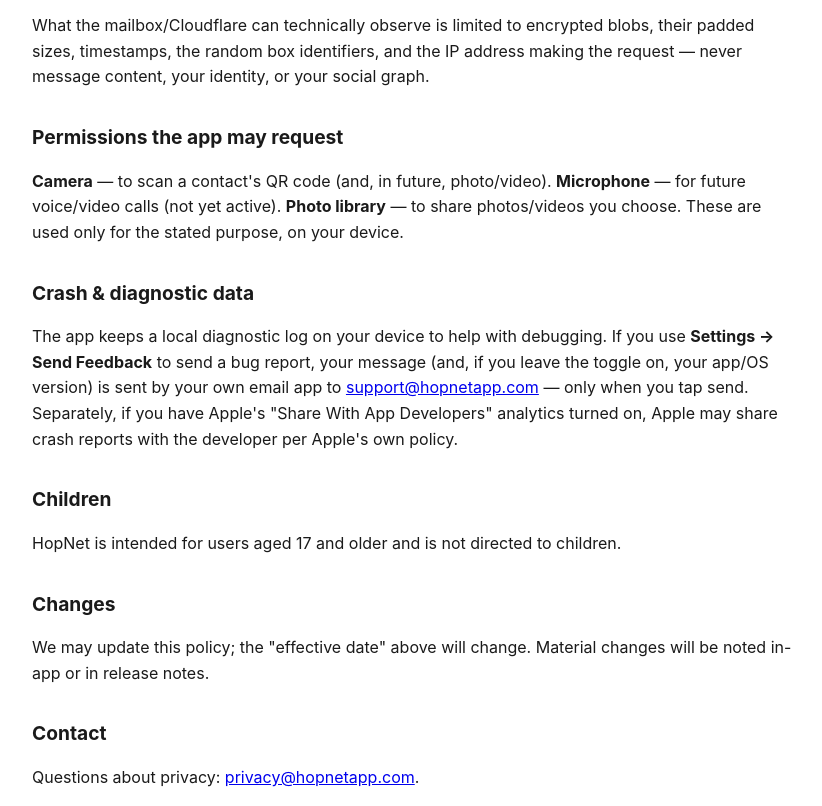
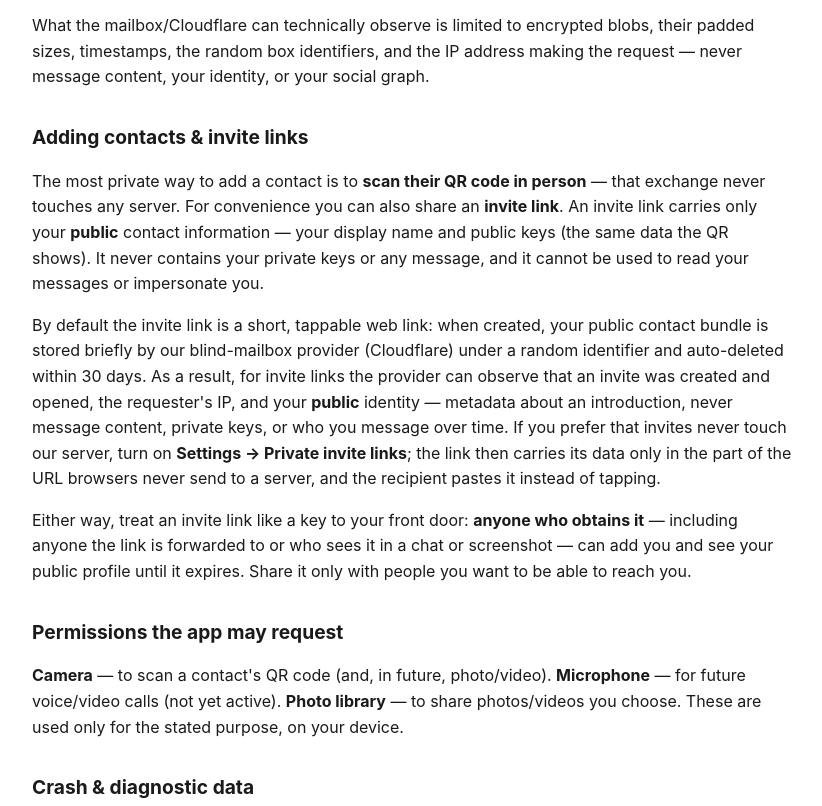
Before and after one commit to hopnet-messenger/hopnet-messenger.github.io, a plain HTML site: page privacy.html in a window 1280 px wide. Shown: the part 1468-2274 px from the top of the page, without its empty margins (228-1050 px from the left). Drawn offline with Linux system fonts and the light colour scheme.

Commit message:
Privacy: disclose invite links (server-backed short link + Private invite links opt-out); bump effective date to 26 Jun 2026

```diff
--- a/privacy.html
+++ b/privacy.html
@@ -21,7 +21,7 @@
 </head>
 <body>
 <h1>HopNet — Privacy Policy</h1>
-<p class="meta">Effective date: 18 June 2026 · Contact: <a href="mailto:privacy@hopnetapp.com">privacy@hopnetapp.com</a></p>
+<p class="meta">Effective date: 26 June 2026 · Contact: <a href="mailto:privacy@hopnetapp.com">privacy@hopnetapp.com</a></p>
 
 <p class="lead">HopNet is a private, end-to-end-encrypted messenger with
 <strong>no accounts and no phone number</strong>. You add contacts in person by
@@ -83,6 +83,27 @@
 their padded sizes, timestamps, the random box identifiers, and the IP address making
 the request — never message content, your identity, or your social graph.</p>
 
+<h2>Adding contacts &amp; invite links</h2>
+<p>The most private way to add a contact is to <strong>scan their QR code in
+person</strong> — that exchange never touches any server. For convenience you can
+also share an <strong>invite link</strong>. An invite link carries only your
+<strong>public</strong> contact information — your display name and public keys (the
+same data the QR shows). It never contains your private keys or any message, and it
+cannot be used to read your messages or impersonate you.</p>
+<p>By default the invite link is a short, tappable web link: when created, your public
+contact bundle is stored briefly by our blind-mailbox provider (Cloudflare) under a
+random identifier and auto-deleted within 30 days. As a result, for invite links the
+provider can observe that an invite was created and opened, the requester's IP, and
+your <strong>public</strong> identity — metadata about an introduction, never message
+content, private keys, or who you message over time. If you prefer that invites never
+touch our server, turn on <strong>Settings → Private invite links</strong>; the link
+then carries its data only in the part of the URL browsers never send to a server, and
+the recipient pastes it instead of tapping.</p>
+<p>Either way, treat an invite link like a key to your front door: <strong>anyone who
+obtains it</strong> — including anyone the link is forwarded to or who sees it in a
+chat or screenshot — can add you and see your public profile until it expires. Share it
+only with people you want to be able to reach you.</p>
+
 <h2>Permissions the app may request</h2>
 <p><strong>Camera</strong> — to scan a contact's QR code (and, in future,
 photo/video). <strong>Microphone</strong> — for future voice/video calls (not yet
```
